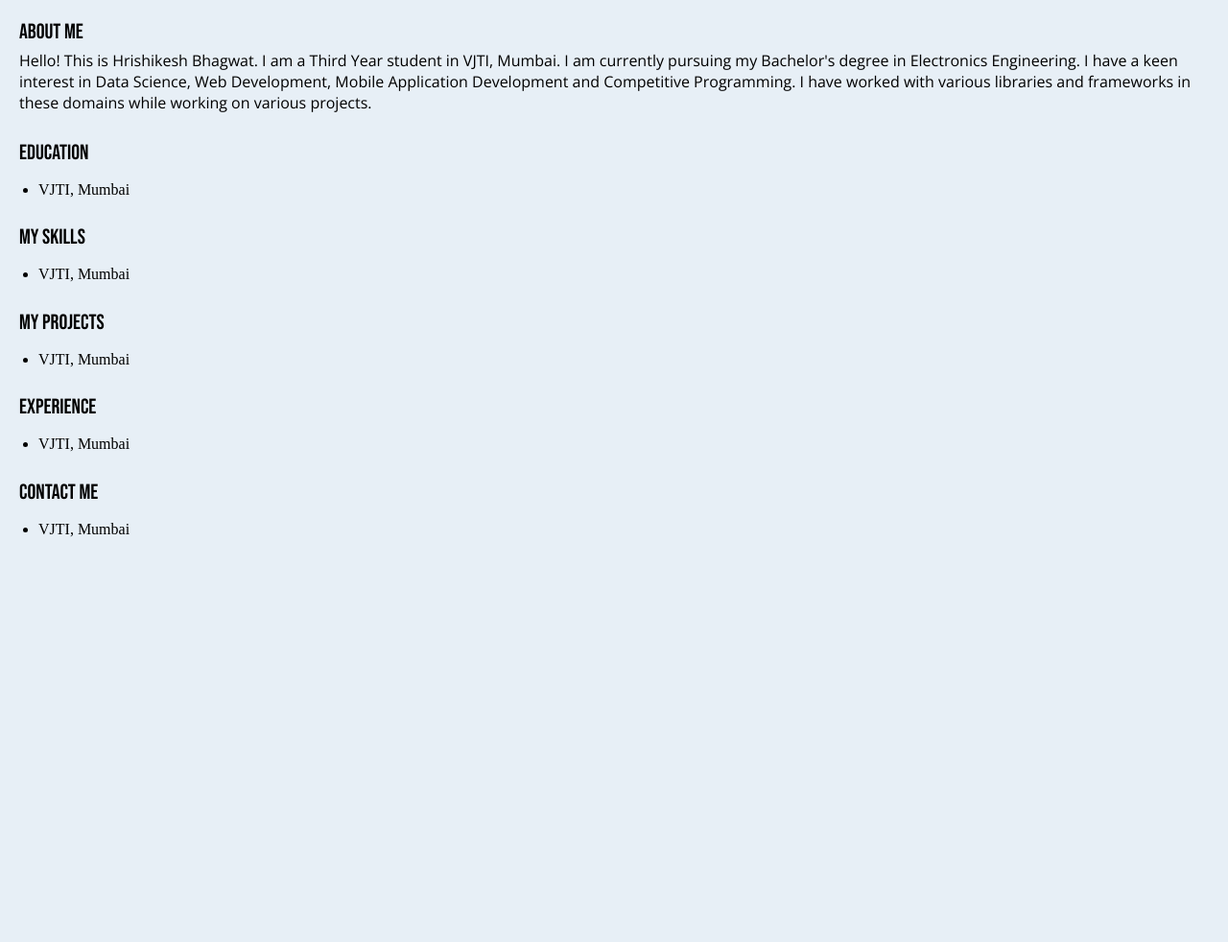
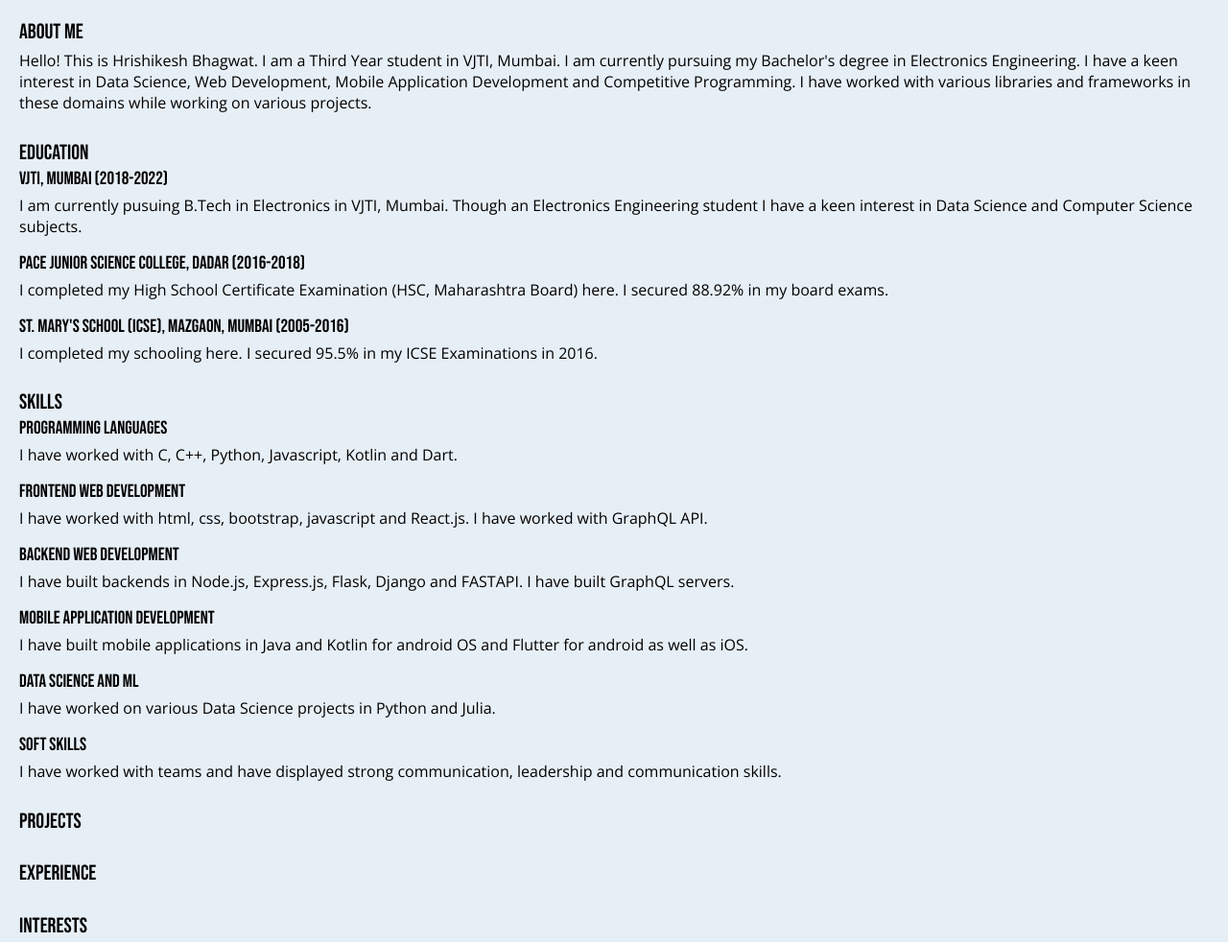
Before and after one commit to Hrishikesh-Bhagwat/Personal-Website, a plain HTML site: page index.html in a window 1280 px wide. Shown: the top 982 px of the page at 96% size. Before the commit the page ends 800 px from the top, so only its background shows below. Drawn offline with nearby package versions, Linux system fonts and the light colour scheme.

Commit message:
Add files via upload

```diff
--- a/index.html
+++ b/index.html
@@ -35,6 +35,14 @@
         margin-bottom: 0px;
         margin-top: 27.5px;
     }
+    .institute{
+        font-size: 19px;
+        font-weight: 300;
+        font-family: "Bebas Neue";
+        margin-left: 20px;
+        margin-bottom: 0px;
+        margin-top: 2px;
+    }
 </style>
 <body style="margin: 0 auto; background-color: #e7eff6">
     <div style="margin: 0 auto;">
@@ -45,35 +53,65 @@
             </p>
         </div>
         <div class="second-section-heading">Education</div>
-        <div>
-            <ul>
-                <li>VJTI, Mumbai</li>
-            </ul>
+        <div class="institute">
+            VJTI, Mumbai (2018-2022)
         </div>
-        <div class="second-section-heading">My Skills</div>
-        <div>
-            <ul>
-                <li>VJTI, Mumbai</li>
-            </ul>
+        <p class="paragraph-content">
+            I am currently pusuing B.Tech in Electronics in VJTI, Mumbai. Though an Electronics Engineering student I have a keen interest in Data Science and Computer Science subjects.
+        </p>
+        <div class="institute">
+            Pace Junior Science College, Dadar (2016-2018)
         </div>
-        <div class="second-section-heading">My Projects</div>
-        <div>
-            <ul>
-                <li>VJTI, Mumbai</li>
-            </ul>
+        <p class="paragraph-content">
+            I completed my High School Certificate Examination (HSC, Maharashtra Board) here. I secured 88.92% in my board exams.
+        </p>
+        <div class="institute">
+            St. Mary's School (ICSE), Mazgaon, Mumbai (2005-2016)
         </div>
+        <p class="paragraph-content">
+            I completed my schooling here. I secured 95.5% in my ICSE Examinations in 2016.
+        </p>
+        <div class="second-section-heading">Skills</div>
+        <div class="institute">
+            Programming Languages
+        </div>
+        <p class="paragraph-content">
+            I have worked with C, C++, Python, Javascript, Kotlin and Dart.
+        </p>
+        <div class="institute">
+            Frontend Web Development
+        </div>
+        <p class="paragraph-content">
+            I have worked with html, css, bootstrap, javascript and React.js. I have worked with GraphQL API.
+        </p>
+        <div class="institute">
+            Backend Web Development
+        </div>
+        <p class="paragraph-content">
+            I have built backends in Node.js, Express.js, Flask, Django and FASTAPI. I have built GraphQL servers.
+        </p>
+        <div class="institute">
+            Mobile Application Development
+        </div>
+        <p class="paragraph-content">
+            I have built mobile applications in Java and Kotlin for android OS and Flutter for android as well as iOS.
+        </p>
+        <div class="institute">
+            Data Science and ML
+        </div>
+        <p class="paragraph-content">
+            I have worked on various Data Science projects in Python and Julia.
+        </p>
+        <div class="institute">
+            Soft Skills
+        </div>
+        <p class="paragraph-content">
+            I have worked with teams and have displayed strong communication, leadership and communication skills.
+        </p>
+        <div class="second-section-heading">Projects</div>
         <div class="second-section-heading">Experience</div>
-        <div>
-            <ul>
-                <li>VJTI, Mumbai</li>
-            </ul>
-        </div>
+        <div class="second-section-heading">Interests</div>
         <div class="second-section-heading">Contact Me</div>
-        <div>
-            <ul>
-                <li>VJTI, Mumbai</li>
-            </ul>
-        </div>
     </div>
 </body>
 </html>
```
